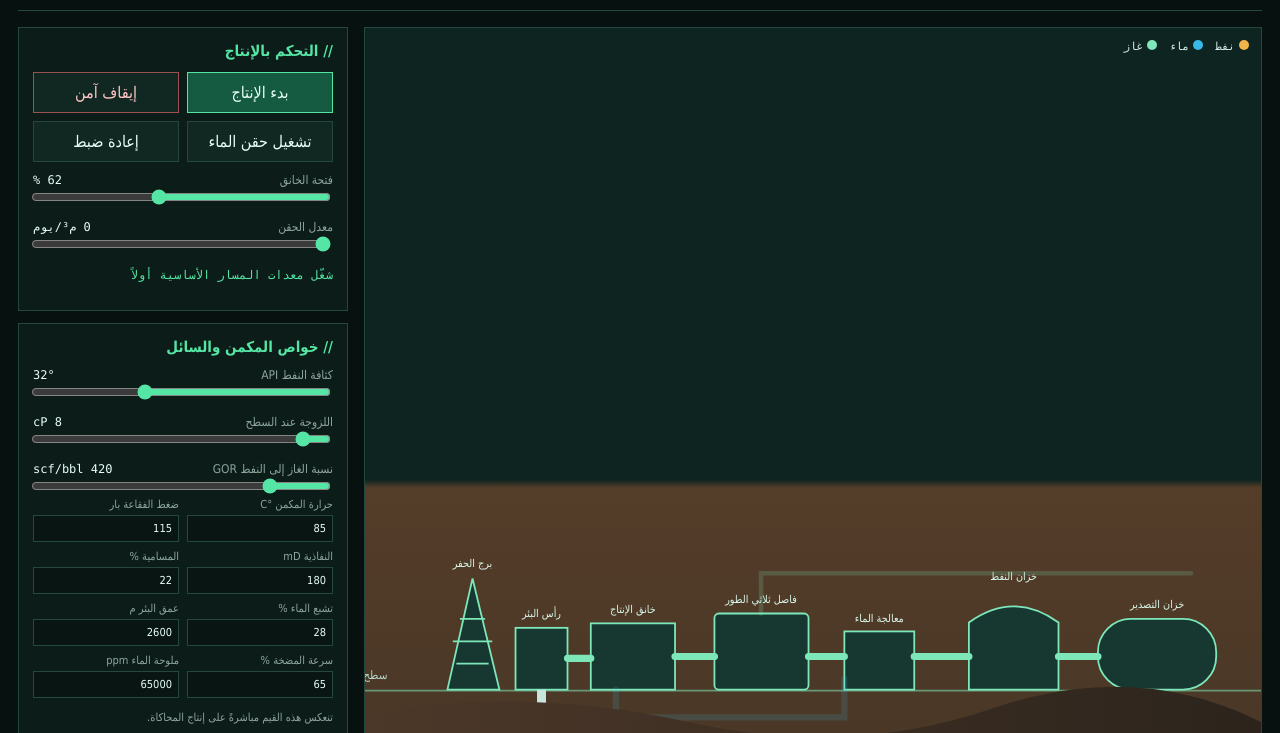
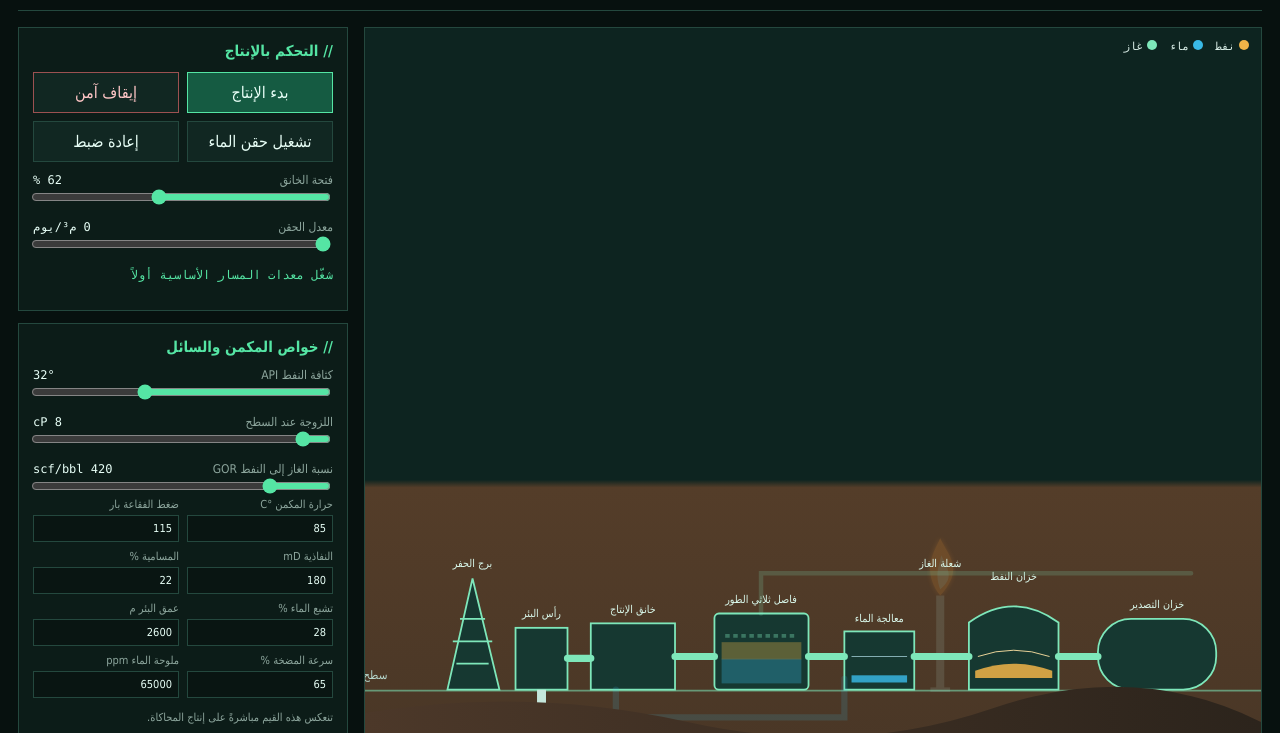
Before and after one commit to 25im0024-lab/waled, a plain HTML site: page index.html in a window 1280 px wide. Shown: the part 67-800 px from the top of the page. Drawn offline with Linux system fonts and the light colour scheme.

Commit message:
Add realistic visible oil water separation and gas flare

```diff
--- a/index.html
+++ b/index.html
@@ -10,7 +10,12 @@
 <defs><linearGradient id="rock" x1="0" x2="1"><stop stop-color="#4c3829"/><stop offset="1" stop-color="#2c241c"/></linearGradient><linearGradient id="oilG"><stop stop-color="#6c4520"/><stop offset=".5" stop-color="#dfa13d"/><stop offset="1" stop-color="#55351b"/></linearGradient><filter id="glow"><feGaussianBlur stdDeviation="3" result="b"/><feMerge><feMergeNode in="b"/><feMergeNode in="SourceGraphic"/></feMerge></filter></defs>
 <!-- surface --> <path d="M0 180 H1000" stroke="#7ee7ba" stroke-width="2" opacity=".55"/><text x="25" y="167" fill="#b6d8ce" font-size="13">سطح الأرض / SURFACE</text>
 <!-- equipment --> <g fill="#163831" stroke="#7ee7ba" stroke-width="2"><path d="M92 179 L120 55 L150 179 Z"/><path d="M102 150H138M98 125H142M106 100H134"/><rect x="168" y="110" width="58" height="69"/><rect x="252" y="105" width="94" height="74"/><rect x="390" y="94" width="105" height="85" rx="5"/><rect x="535" y="114" width="78" height="65"/><path d="M674 179V104 Q724 68 774 104V179Z"/><rect x="818" y="100" width="132" height="79" rx="37"/></g>
-<g fill="#daf9ec" font-size="12" text-anchor="middle"><text x="120" y="42">برج الحفر</text><text x="197" y="98">رأس البئر</text><text x="299" y="93">خانق الإنتاج</text><text x="442" y="82">فاصل ثلاثي الطور</text><text x="574" y="103">معالجة الماء</text><text x="724" y="57">خزان النفط</text><text x="884" y="88">خزان التصدير</text></g>
+<!-- visible process fluids and flare -->
+<g id="separatorFluids"><rect x="398" y="145" width="89" height="27" fill="#39b9e6" opacity=".88"/><rect x="398" y="126" width="89" height="19" fill="#efb347" opacity=".92"/><path d="M402 119H483" stroke="#7ee7ba" stroke-width="4" stroke-dasharray="5 4"/><path d="M398 145H487" stroke="#d9fff1" opacity=".5"/></g>
+<rect id="waterLiquid" x="543" y="142" width="62" height="29" fill="#39b9e6" opacity=".82"/><path d="M543 142H605" stroke="#c5f3ff" opacity=".7"/>
+<path id="oilTankLiquid" d="M681 166V142Q724 126 767 142V166Z" fill="#efb347" opacity=".86"/><path d="M684 142Q724 128 764 142" fill="none" stroke="#ffe3a4"/>
+<g id="flare"><path d="M642 179V74" stroke="#a9cabf" stroke-width="9"/><path d="M631 179H653" stroke="#a9cabf" stroke-width="5"/><path d="M642 74C620 45 636 24 642 10C650 29 670 43 642 74Z" fill="#ff9f30" filter="url(#glow)"><animate attributeName="d" dur=".55s" repeatCount="indefinite" values="M642 74C620 45 636 24 642 10C650 29 670 43 642 74Z;M642 74C627 43 647 29 641 4C655 29 663 49 642 74Z;M642 74C620 45 636 24 642 10C650 29 670 43 642 74Z"/></path><path d="M642 67C635 48 642 39 643 29C654 49 655 56 642 67Z" fill="#fff1a4"/></g>
+<g fill="#daf9ec" font-size="12" text-anchor="middle"><text x="120" y="42">برج الحفر</text><text x="197" y="98">رأس البئر</text><text x="299" y="93">خانق الإنتاج</text><text x="442" y="82">فاصل ثلاثي الطور</text><text x="574" y="103">معالجة الماء</text><text x="642" y="42">شعلة الغاز</text><text x="724" y="57">خزان النفط</text><text x="884" y="88">خزان التصدير</text></g>
 <rect id="tankLiquid" x="826" y="169" width="116" height="0" fill="#efb347" opacity=".82"/><path id="tankSurface" d="M826 169H942" stroke="#ffe09b" opacity="0"/>
 <!-- pipes --> <g fill="none" stroke-linecap="round"><path d="M226 144H252M346 142H390M495 142H535M613 142H674M774 142H818" stroke="#7ee7ba" stroke-width="8"/><path id="gasPipe" d="M442 94V49H922" stroke="#7ee7ba" stroke-width="5" opacity=".5"/><path id="waterPipe" d="M535 167V210H280V179" stroke="#39b9e6" stroke-width="7" opacity=".7"/></g>
 <!-- well and strata --> <path d="M197 179V480 Q197 498 216 506" stroke="#c5e7dc" stroke-width="10" fill="none"/><path d="M0 205Q180 175 360 215T700 200T1000 215V620H0Z" fill="url(#rock)"/><path d="M0 285Q210 250 400 295T730 280T1000 300" stroke="#7d5f42" stroke-width="18" fill="none" opacity=".8"/><path d="M0 385Q170 415 355 385T710 400T1000 370" stroke="#526765" stroke-width="22" fill="none" opacity=".65"/><path d="M0 470Q160 425 355 470T710 450T1000 480V560Q720 530 450 565T0 540Z" fill="url(#oilG)" stroke="#efb347" stroke-opacity=".7" stroke-width="3"/><path d="M0 565Q210 535 390 580T730 555T1000 575V620H0Z" fill="#286d83" opacity=".88"/>
@@ -34,4 +39,5 @@ function drawParticles(){particles.innerHTML='';if(!state.run)return;for(let i=0
 function drawTrend(){let d=state.history,max=Math.max(1,...d)*1.15,pts=d.map((v,i)=>`${10+i*25},${105-v/max*88}`).join(' ');$('#trend').innerHTML=`<path d="M10 105H290M10 60H290M10 16H290" stroke="#24483e"/><polyline points="${pts}" fill="none" stroke="#efb347" stroke-width="3"/><text x="10" y="118" fill="#8da69d" font-size="10">قبل 12 ساعة</text><text x="238" y="118" fill="#8da69d" font-size="10">الآن</text><text x="212" y="13" fill="#e8fff7" font-size="10">${state.oil.toLocaleString()} bbl/d</text>`}
 function frame(){state.tick++;sync();setTimeout(frame,1000)}
 $('#start').onclick=()=>{if(canProduce())state.run=true;sync()};$('#stop').onclick=()=>{state.run=false;state.inject=false;sync()};$('#inject').onclick=()=>{if(!state.units.water)state.units.water=true;state.inject=!state.inject;if(state.inject&&!canProduce())Object.assign(state.units,{well:true,choke:true,separator:true,tank:true});if(state.inject)state.run=true;sync()};$('#runAll').onclick=()=>{Object.keys(state.units).forEach(k=>state.units[k]=true);state.run=true;sync()};$('#stopAll').onclick=()=>{Object.keys(state.units).forEach(k=>state.units[k]=false);state.run=false;state.inject=false;sync()};$('#reset').onclick=()=>{location.reload()};$('#choke').oninput=e=>{state.choke=+e.target.value;$('#chokeOut').textContent=state.choke+' %';sync()};$('#injection').oninput=e=>{state.injection=+e.target.value;$('#injectOut').textContent=state.injection+' م³/يوم';sync()};$('#api').oninput=e=>{state.api=+e.target.value;$('#apiOut').textContent=state.api+'°';sync()};$('#viscosity').oninput=e=>{state.viscosity=+e.target.value;$('#viscOut').textContent=state.viscosity+' cP';sync()};$('#gor').oninput=e=>{state.gor=+e.target.value;$('#gorOut').textContent=state.gor+' scf/bbl';sync()};['temperature','bubble','permeability','porosity','saturation','depth','pump','salinity'].forEach(id=>$('#'+id).onchange=e=>{state[id]=+e.target.value;sync()});sync();frame();
+setInterval(()=>{const active=state.run&&canProduce(),oil=Math.max(8,Math.min(42,8+state.tankLevel*.42)),water=Math.max(8,Math.min(29,8+state.water/180));$('#oilTankLiquid').setAttribute('d',`M681 166V${166-oil}Q724 ${150-oil} 767 ${166-oil}V166Z`);$('#waterLiquid').setAttribute('y',171-water);$('#waterLiquid').setAttribute('height',water);$('#flare').style.opacity=active?1:.16;$('#separatorFluids').style.opacity=active?1:.35},350);
 </script></body></html>
```
